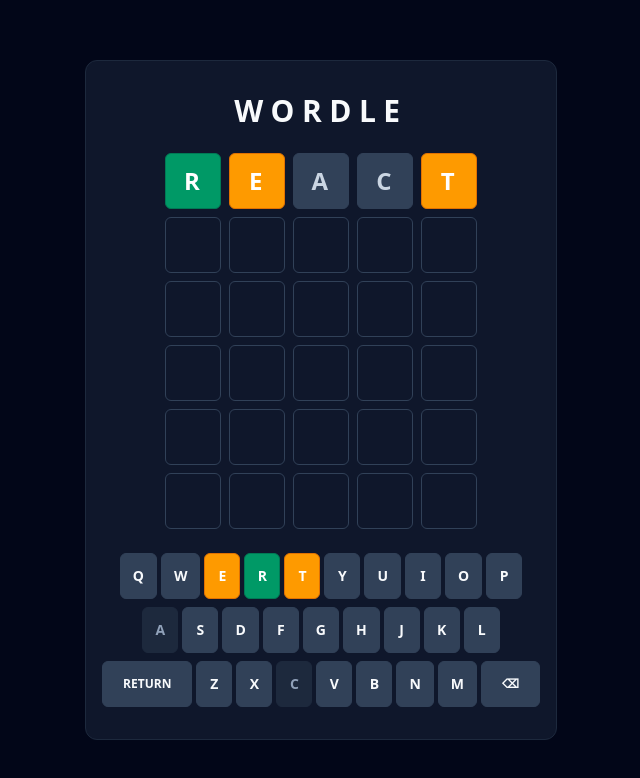
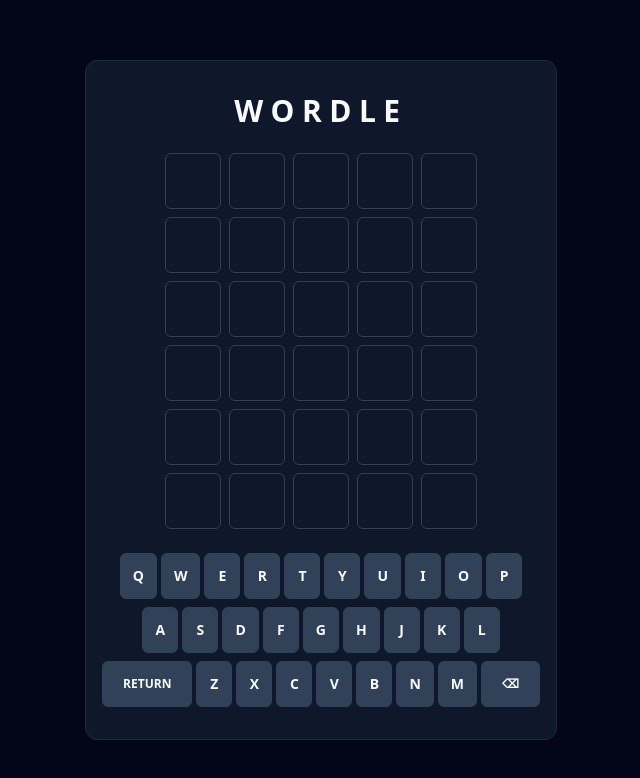
Before and after one commit to bmsmcgee/Wordle-Clone, a React (Vite) app in the folder wordle/: page / in a window 1280 px wide. Shown: the top 778 px of the page, without its empty margins (319-959 px from the left). Built offline with nearby package versions, Linux system fonts and the light colour scheme.

Commit message:
Delete click done

```diff
--- a/wordle/src/App.tsx
+++ b/wordle/src/App.tsx
@@ -1,34 +1,61 @@
 // src/App.tsx
 
 import type { FC } from "react";
+import { useState } from "react";
+import type { WordleRow } from "./components/WordleGrid";
 import type { TileStatus } from "./components/Tile";
-import type { WordleRow } from "./components/WordleGrid";
-import type { KeyState } from "./components/Key";
 import WordleGrid from "./components/WordleGrid";
 import Keyboard from "./components/Keyboard";
 
 const WORD_LENGTH = 5;
 const MAX_GUESSES = 6;
 
-function buildRow(letters: string, statuses: TileStatus[]): WordleRow {
-  return letters.split("").map((letter, index) => ({
-    letter,
-    state: statuses[index] ?? "empty",
-  }));
-}
+/**
+ * Build a single "editing" row from the current guess string.
+ * - Filled positions are "editing".
+ * - Remaining positions are "empty".
+ */
+const buildEditingRow = (guess: string): WordleRow => {
+  return Array.from({ length: WORD_LENGTH }, (_unused, index) => {
+    const letter: string = guess[index] ?? "";
+    const state: TileStatus = letter ? "editing" : "empty";
+
+    return {
+      letter,
+      state,
+    };
+  });
+};
 
 const App: FC = () => {
-  const rows: WordleRow[] = [
-    buildRow("REACT", ["correct", "present", "absent", "absent", "present"]),
-  ];
+  const [currentGuess, setCurrentGuess] = useState<string>("");
 
-  const keyStatuses: Partial<Record<string, KeyState>> = {
-    R: "correct",
-    E: "present",
-    A: "absent",
-    C: "absent",
-    T: "present",
+  /**
+   * Handle a letter being clicked on the on-screen keyboard.
+   *
+   * - Only appends if we haven't reached WORD_LENGTH yet.
+   * - Ignores clicks once the row is "full".
+   */
+  const handleLetterClick = (letter: string): void => {
+    setCurrentGuess((prevGuess: string): string => {
+      if (prevGuess.length >= WORD_LENGTH) {
+        return prevGuess;
+      }
+      return prevGuess + letter;
+    });
   };
+
+  const handleDeleteClick = (): void => {
+    setCurrentGuess((prevGuess: string): string => {
+      if (prevGuess.length === 0) {
+        return prevGuess;
+      }
+      return prevGuess.slice(0, prevGuess.length - 1);
+    });
+  };
+
+  // For now, just have the first row be the current guess.
+  const rows: WordleRow[] = [buildEditingRow(currentGuess)];
 
   return (
     <div className="min-h-screen flex items-center justify-center bg-slate-950 text-slate-50">
@@ -43,7 +70,10 @@
           maxGuesses={MAX_GUESSES}
         />
 
-        <Keyboard keyStates={keyStatuses} />
+        <Keyboard
+          onLetterClick={handleLetterClick}
+          onDeleteClick={handleDeleteClick}
+        />
       </div>
     </div>
   );
--- a/wordle/src/components/Key.tsx
+++ b/wordle/src/components/Key.tsx
@@ -31,6 +31,7 @@
   label: ReactNode;
   type: KeyType;
   state: KeyState;
+  onClick?: () => void;
   className?: string;
 }
 
@@ -60,6 +61,7 @@
   label,
   type,
   state = "idle",
+  onClick,
   className,
 }: KeyProps) => {
   const baseClasses =
@@ -73,12 +75,14 @@
   ]
     .filter(Boolean)
     .join(" ");
+
   return (
     <>
       <div
         className={combinedClasses}
         role="button"
         aria-label={typeof label === "string" ? `Key ${label}` : "Keyboard key"}
+        onClick={onClick}
       >
         {label}
       </div>
--- a/wordle/src/components/Keyboard.tsx
+++ b/wordle/src/components/Keyboard.tsx
@@ -1,4 +1,4 @@
-import type { FC } from "react";
+import type { FC, JSX } from "react";
 import type { KeyState, KeyType } from "./Key";
 import Key from "./Key";
 
@@ -28,7 +28,9 @@
  * - className  : Optional extra className
  */
 interface KeyboardProps {
-  keyStates: Partial<Record<string, KeyState>>;
+  keyStates?: Partial<Record<string, KeyState>>;
+  onLetterClick: (letter: string) => void;
+  onDeleteClick?: () => void;
   className?: string;
 }
 
@@ -74,29 +76,60 @@
 
 const Keyboard: FC<KeyboardProps> = ({
   keyStates,
+  onLetterClick,
+  onDeleteClick,
   className,
 }: KeyboardProps) => {
   const containerClasses = ["space-y-2", className].filter(Boolean).join(" ");
 
+  const clickHandler = (keyDef: KeyboardKey): (() => void) | undefined => {
+    if (keyDef.type === "letter" && typeof onLetterClick === "function") {
+      return (): void => {
+        onLetterClick(keyDef.code);
+      };
+    }
+
+    if (keyDef.type === "delete" && typeof onDeleteClick === "function") {
+      return (): void => {
+        onDeleteClick();
+      };
+    }
+
+    return undefined;
+  };
+
+  const renderKey = (keyDef: KeyboardKey): JSX.Element => {
+    const state: KeyState = keyStates?.[keyDef.code] ?? "idle";
+
+    const handleClick: (() => void) | undefined = clickHandler(keyDef);
+
     return (
       <>
-      <div className={containerClasses} aria-label="On Screen Keyboard">
-        {KEYBOARD_LAYOUT.map((row: KeyboardRow, rowIdx: number) => (
-          <div key={rowIdx} className="flex justify-center gap-1">
-            {row.map((keyDef: KeyboardKey) => {
-              const state: KeyState = keyStates?.[keyDef.code] ?? "idle";
-
-              return (
         <Key
           key={keyDef.code}
           label={keyDef.label}
           type={keyDef.type}
           state={state}
+          onClick={handleClick}
         />
+      </>
     );
-            })}
+  };
+
+  const renderRow = (row: KeyboardRow, rowIdx: number): JSX.Element => {
+    return (
+      <>
+        <div key={rowIdx} className="flex justify-center gap-1">
+          {row.map(renderKey)}
         </div>
-        ))}
+      </>
+    );
+  };
+
+  return (
+    <>
+      <div className={containerClasses} aria-label="Screen keyboard">
+        {KEYBOARD_LAYOUT.map(renderRow)}
       </div>
     </>
   );
```
Lines whose indentation alone changed are shown as unchanged.
